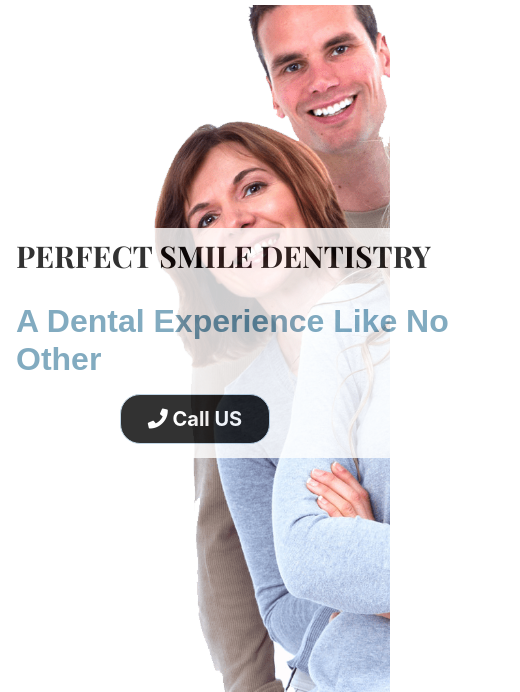
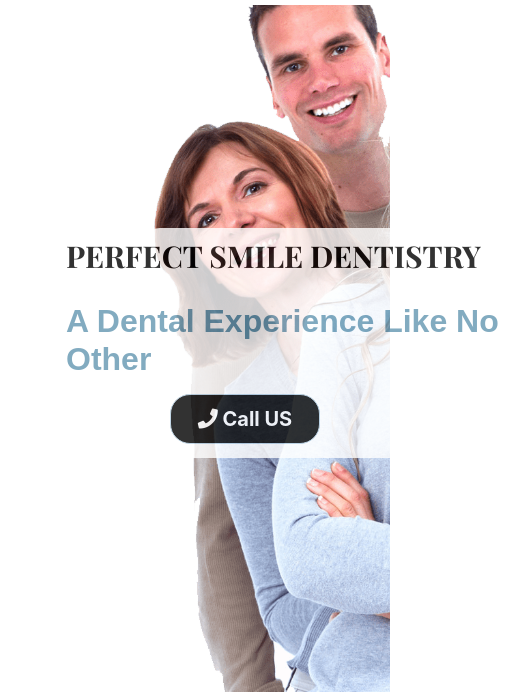
Before and after one commit to Maramahmad93/Perfect-smile-dental-website-, a plain HTML site: page index.html in a window 390 px wide. Shown: the part 152-844 px from the top of the page, 520 px wide, since content can reach past the window. Drawn offline with nearby package versions, Linux system fonts and the light colour scheme; a web font is replaced by a local one.

Commit message:
Update media.css

```diff
--- a/css/media.css
+++ b/css/media.css
@@ -24,7 +24,7 @@
 }
 /*home title */
  .txtposition{
-	left: 110px;
+	left: 160px;
     top: 400px;
     background-color:#fff;
     width: 380px;
```
